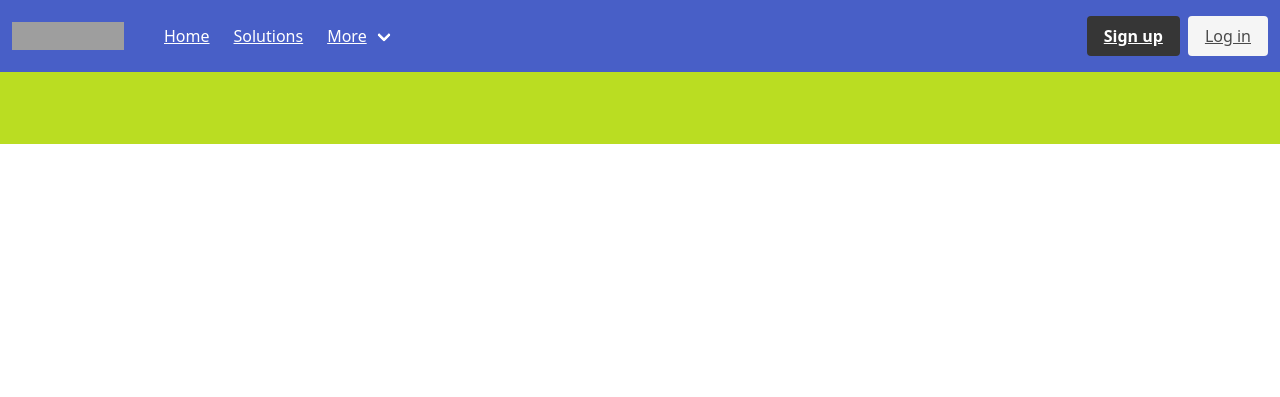
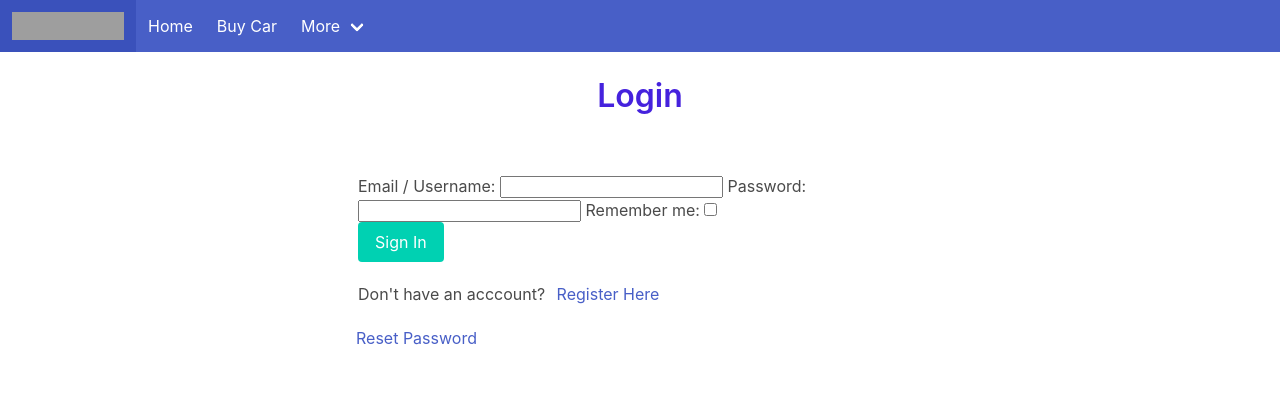
Before and after one commit to waregagbagbo/car-dealer, a Django app: page /accounts in a window 1280 px wide. Shown: the top 397 px of the page. Run offline with Django 4.2, Linux system fonts and the light colour scheme; grey boxes are pictures that could not be loaded.

Commit message:
enabled password reset

```diff
--- a/accounts/templates/accounts/login.html
+++ b/accounts/templates/accounts/login.html
@@ -1,16 +1,51 @@
+<!DOCTYPE html>
+<!--[if lt IE 7]>      <html class="no-js lt-ie9 lt-ie8 lt-ie7"> <![endif]-->
+<!--[if IE 7]>         <html class="no-js lt-ie9 lt-ie8"> <![endif]-->
+<!--[if IE 8]>         <html class="no-js lt-ie9"> <![endif]-->
+<!--[if gt IE 8]>      <html class="no-js"> <!--<![endif]-->
+<html>
+  <head>
+    <meta charset="utf-8">
+    <meta http-equiv="X-UA-Compatible" content="IE=edge">
+    <title></title>
+    <meta name="description" content="">
+    <meta name="viewport" content="width=device-width, initial-scale=1">
+    <link rel="stylesheet" href="">
+    <link rel="stylesheet" href="https://cdn.jsdelivr.net/npm/bulma@0.9.4/css/bulma.min.css">
+  <body>
+    {% load bulma_tags %}
+    {% include 'search/header2.html' %}
+    <section class="section is-small">
+      <div class="container is-0-fullhd">
+        <div class="columns">
+          <div class="column is-3">
+            <div class="image" style="background-color:#000;">
+            </div>
 
-{%extends 'main.html' %}
-{% load bulma_tags %}
-<h1>Login</h1>
+          </div>
+          <div class="column is-6">
+            <h4 class="title is-3"style="padding:30px;margin-bottom:30px; color:#4522DD; text-align:center">Login</h4>
+            <form method="POST" style="margin-top:30px;">
+              {{form| bulma}}
+              <div class="buttons">
+                <button class="button is-primary">Sign In</button>
+              </div>
+            </form>
+            <p style="margin-top:20px;">Don't have an acccount?
+              <a href="{% url 'register' %}"><span style="margin-left:7px;">Register Here<span></a>
+           </p>
+           <p style="margin-top:20px;"> <a href="{% url 'password_reset' %}"><span style="margin-left:-2px;">Reset Password<span></a>
+         </p>
 
-<form action="#" method="post">
-  {% csrf_token %}
-  {{ form|bulma }}
-  <div class="field">
-    <button type="submit" class="button is-primary">Login</button>
-  </div>
-  <input type="hidden" name="next" value="{{ next }}"/>
-  <p>Forgot password?
-    <a href="{% url 'password_reset' %}">Password Reset</p>
-  </p>
-</form>
+
+          </div>
+          <div class="column  is-3">
+
+          </div>
+
+        </div>
+      </div>
+
+    </section>
+  </body>
+</html>
--- a/accounts/templates/pages/car_listings.html
+++ b/accounts/templates/pages/car_listings.html
@@ -4,9 +4,9 @@
 {% load bulma_tags%}
 <section class='section is-medium' id='listing-section'>
   <div class="container-fullhd">
-      <h6 class='title'>Filter</h6>
+      <h6 class='title is-4'>Find It Here</h6>
       <div class="columns">
-      <div class="column" style="border:1px solid #ddd; border-radius:5px; background-color:#DD225C; margin:4px;height:580px;">
+      <div class="column is-3" style="border:1px solid #ddd; border-radius:5px; background-color:#DD225C; margin:4px;height:580px;">
           <form method='get'>
              {{filter.form | bulma }}
              <button class="btn btn-primary btn-small">Filter</button>
--- a/accounts/templates/partials/footer.html
+++ b/accounts/templates/partials/footer.html
@@ -6,4 +6,5 @@
       is licensed <a href="http://creativecommons.org/licenses/by-nc-sa/4.0/">CC BY NC SA 4.0</a>.
     </p>
   </div>
+  <script src="" async defer></script>
 </footer>
--- a/accounts/templates/partials/header.html
+++ b/accounts/templates/partials/header.html
@@ -1,7 +1,7 @@
 <nav class="navbar is-link is-fixed-top" role="navigation" aria-label="main navigation">
   <div class="navbar-brand">
-    <a class="navbar-item" href="https://bulma.io">
-      <img src="https://bulma.io/images/bulma-logo.png" width="112" height="28">
+    <a class="navbar-item" href="{% url 'car_fleet:cars' %}">
+      <img src="" width="112" height="28">
     </a>
 
     <a role="button" class="navbar-burger" aria-label="menu" aria-expanded="false" data-target="navbarBasicExample">
@@ -35,6 +35,9 @@
           <a class="navbar-item">
             Contact
           </a>
+          <a class="navbar-item">
+            Car Importation
+          </a>
           <hr class="navbar-divider">
           <a class="navbar-item">
             Report an issue
--- /dev/null
+++ b/accounts/templates/search/header2.html
@@ -0,0 +1,59 @@
+<nav class="navbar is-link is-fixed-top" role="navigation" aria-label="main navigation">
+    <div class="navbar-brand">
+      <a class="navbar-item" href="{% url 'car_fleet:cars' %}">
+        <img src="https://www.canva.com/design/DAFTbprebt8/1T5Bh4SiFuR8PAbqkpMgCQ/view?utm_content=DAFTbprebt8&utm_campaign=designshare&utm_medium=link&utm_source=publishsharelink" width="112" height="28">
+      </a>
+
+      <a role="button" class="navbar-burger" aria-label="menu" aria-expanded="false" data-target="navbarBasicExample">
+        <span aria-hidden="true"></span>
+        <span aria-hidden="true"></span>
+        <span aria-hidden="true"></span>
+      </a>
+    </div>
+
+    <div id="navbarBasicExample" class="navbar-menu">
+      <div class="navbar-start">
+        <a class="navbar-item" href="{% url 'car_fleet:cars' %}">
+          Home
+        </a>
+
+        <a class="navbar-item">
+          Buy Car
+        </a>
+
+        <div class="navbar-item has-dropdown is-hoverable">
+          <a class="navbar-link">
+            More
+          </a>
+          <div class="navbar-dropdown">
+            <a class="navbar-item">
+              Car Financing
+            </a>
+            <a class="navbar-item">
+              Car Importation
+            </a>
+            <a class="navbar-item">
+              Contact
+            </a>
+            <hr class="navbar-divider">
+            <a class="navbar-item">
+              Report an issue
+            </a>
+          </div>
+        </div>
+      </div>
+
+      <div class="navbar-end">
+        <div class="navbar-item">
+          <div class="buttons">
+            <a class="" href="{% url 'register' %}">
+
+            </a>
+            <a class="" href="{% url 'login_user' %}">
+
+            </a>
+          </div>
+        </div>
+      </div>
+    </div>
+  </nav>
```
Also changed, not shown: accounts/templates/accounts/register.html (+4 -5 lines).
